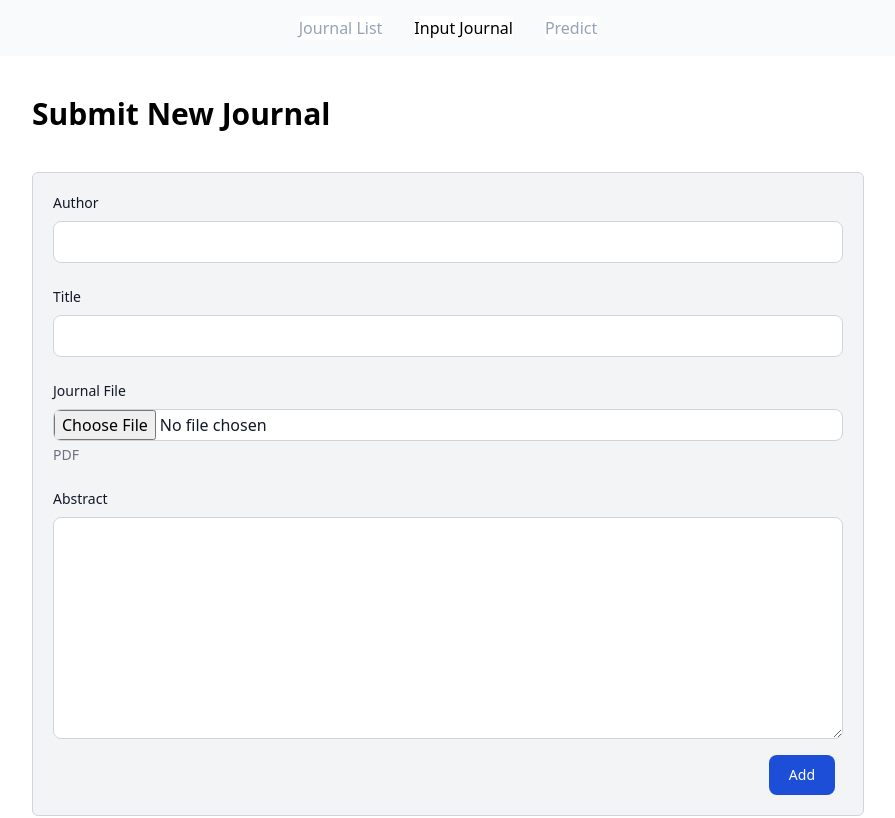
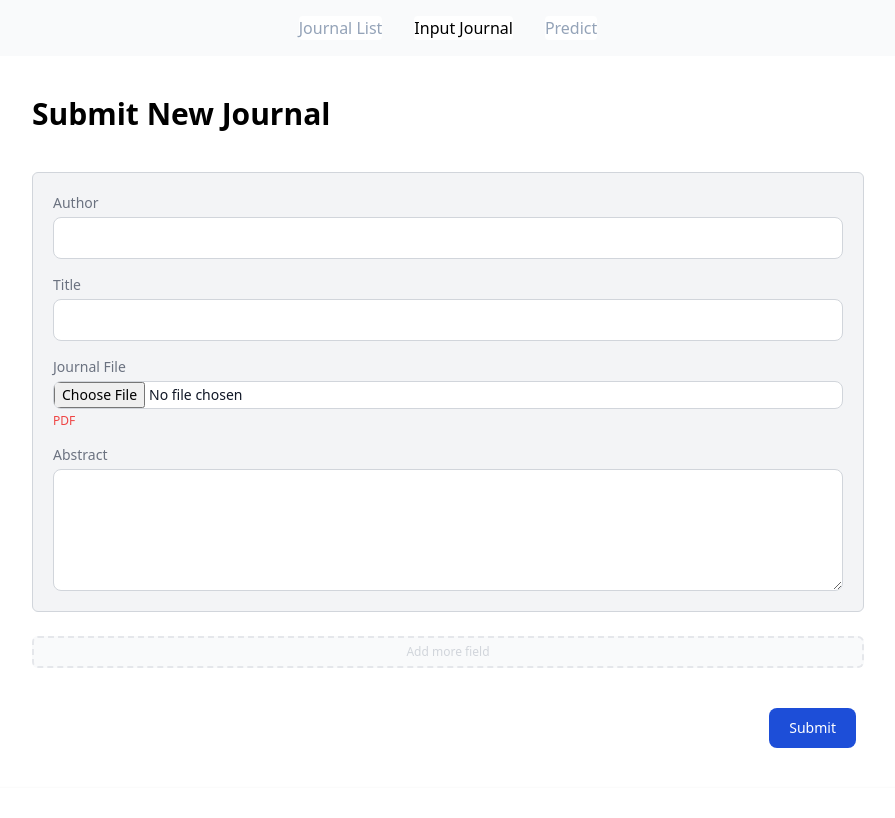
Before and after one commit to husni-robani/auto_tag_generator_web, a React (Vite) app in the folder frontend/: page /input-journal in a window 1280 px wide. Shown: the top 818 px of the page, without its empty margins (192-1087 px from the left). Built offline with nearby package versions, Linux system fonts and the light colour scheme.

Commit message:
change journal form to be dynamic form

```diff
--- a/frontend/src/components/JournalForm.jsx
+++ b/frontend/src/components/JournalForm.jsx
@@ -1,50 +1,74 @@
-import React, { useState } from "react";
+import React, { useRef, useState } from "react";
 
 export default function NewJournal({ onSubmit }) {
-  const [formData, setFormData] = useState({
+  const [formData, setFormData] = useState([
+    {
       author: "",
       title: "",
       abstract: "",
-  });
+      file: null,
+    },
+  ]);
+  const inputFile = useRef(null);
 
-  const [file, setFile] = useState();
-
-  const handleInputChange = (e) => {
-    const { name, value } = e.target;
-    setFormData((prevData) => ({
-      ...prevData,
-      [name]: value,
-    }));
+  const handleInputChange = (i, e) => {
+    const newFormData = [...formData];
+    if (e.target.name === "file") {
+      newFormData[i][e.target.name] = e.target.files[0];
+    } else {
+      newFormData[i][e.target.name] = e.target.value;
+    }
+    setFormData(newFormData);
   };
 
-  const handleFileChange = (e) => {
-    setFile(e.target.files[0]);
+  const handleAdd = (e) => {
+    const newFormData = [
+      ...formData,
+      {
+        author: "",
+        title: "",
+        abstract: "",
+        file: null,
+      },
+    ];
+
+    setFormData(newFormData);
   };
 
   const handleSubmit = (e) => {
     e.preventDefault();
+
     // pass data to parent
-    onSubmit(formData, file);
+    onSubmit(formData);
     // reset input fields
-    setFormData({
+    setFormData([
+      {
         author: "",
         title: "",
+        file: null,
         abstract: "",
-    });
+      },
+    ]);
+    if (inputFile.current) {
+      inputFile.current.value = "";
+      inputFile.current.type = "file";
+    }
   };
   return (
     <>
-      <form
-        onSubmit={handleSubmit}
-        className="flex flex-col bg-gray-100 border border-gray-300 p-5 rounded-md"
+      <form onSubmit={handleSubmit} className="flex flex-col">
+        {formData.map((form, index) => (
+          <div
+            key={index}
+            className="bg-gray-100 border border-gray-300 p-5 rounded-md mb-6"
           >
             <div className="flex flex-col lg:flex-row gap-x-10">
               <div className="flex flex-col lg:justify-around w-full">
                 {/* Author Input field */}
-            <div className="mb-6">
+                <div className="mb-4">
                   <label
                     for="author"
-                className="block mb-2 text-sm font-medium text-gray-900 dark:text-white"
+                    className="block mb-1 text-sm font-medium text-gray-500"
                   >
                     Author
                   </label>
@@ -52,16 +76,16 @@ export default function NewJournal({ onSubmit }) {
                     type="text"
                     id="author"
                     name="author"
-                value={formData.author}
-                onChange={handleInputChange}
+                    value={form.author}
+                    onChange={(event) => handleInputChange(index, event)}
                     className="bg-white border border-gray-300 text-gray-900 text-sm rounded-lg focus:ring-blue-500 focus:border-blue-500 block w-full p-2.5 dark:bg-gray-700 dark:border-gray-600 dark:placeholder-gray-400 dark:text-white dark:focus:ring-blue-500 dark:focus:border-blue-500"
                   />
                 </div>
                 {/* Title Input field */}
-            <div className="mb-6">
+                <div className="mb-4">
                   <label
                     for="title"
-                className="block mb-2 text-sm font-medium text-gray-900 dark:text-white"
+                    className="block mb-1 text-sm font-medium text-gray-500"
                   >
                     Title
                   </label>
@@ -69,26 +93,30 @@ export default function NewJournal({ onSubmit }) {
                     type="text"
                     id="title"
                     name="title"
-                value={formData.title}
-                onChange={handleInputChange}
+                    value={form.title}
+                    onChange={(event) => handleInputChange(index, event)}
                     className="bg-white border border-gray-300 text-gray-900 text-sm rounded-lg focus:ring-blue-500 focus:border-blue-500 block w-full p-2.5 dark:bg-gray-700 dark:border-gray-600 dark:placeholder-gray-400 dark:text-white dark:focus:ring-blue-500 dark:focus:border-blue-500"
                   />
                 </div>
                 {/* File Input */}
-            <div className="mb-6">
+                <div className="mb-4">
                   <label
-                class="block mb-2 text-sm font-medium text-gray-900 dark:text-white"
+                    className="block mb-1 text-sm font-medium text-gray-500"
                     for="large_size"
                   >
                     Journal File
                   </label>
                   <input
-                class="block w-full text-md text-gray-900 border border-gray-300 rounded-lg cursor-pointer bg-white dark:text-gray-400 focus:outline-none dark:bg-gray-700 dark:border-gray-600 dark:placeholder-gray-400"
+                    className="block w-full text-sm text-gray-900 border border-gray-300 rounded-lg cursor-pointer bg-white dark:text-gray-400 focus:outline-none dark:bg-gray-700 dark:border-gray-600 dark:placeholder-gray-400"
                     id="large_size"
+                    name="file"
                     type="file"
+                    accept=".pdf"
+                    ref={inputFile}
+                    onChange={(event) => handleInputChange(index, event)}
                   />
                   <p
-                class="mt-1 text-sm text-gray-500 dark:text-gray-300"
+                    className="mt-1 text-xs text-red-500 dark:text-gray-300"
                     id="file_input_help"
                   >
                     PDF
@@ -100,24 +128,33 @@ export default function NewJournal({ onSubmit }) {
             <div>
               <label
                 for="abstract"
-            class="block mb-2 text-sm font-medium text-gray-900 dark:text-white"
+                className="block mb-1 text-sm font-medium text-gray-500"
               >
                 Abstract
               </label>
               <textarea
                 id="abstract"
                 name="abstract"
-            value={formData.abstract}
-            onChange={handleInputChange}
-            rows="10"
-            class="block p-2.5 w-full text-sm text-gray-900 bg-white rounded-lg border border-gray-300 focus:ring-blue-500 focus:border-blue-500 dark:bg-gray-700 dark:border-gray-600 dark:placeholder-gray-400 dark:text-white dark:focus:ring-blue-500 dark:focus:border-blue-500"
+                value={form.abstract}
+                onChange={(event) => handleInputChange(index, event)}
+                rows="5"
+                className="block p-2.5 w-full text-sm text-gray-900 bg-white rounded-lg border border-gray-300 focus:ring-blue-500 focus:border-blue-500 dark:bg-gray-700 dark:border-gray-600 dark:placeholder-gray-400 dark:text-white dark:focus:ring-blue-500 dark:focus:border-blue-500"
               ></textarea>
             </div>
+          </div>
+        ))}
+        <button
+          onClick={handleAdd}
+          type="button"
+          className=" w-full text-xs text-center mb-6 p-1.5 border-2 border-dashed rounded-md border-gray-200 bg-gray-50 text-gray-300 hover:border-gray-400 hover:text-gray-500"
+        >
+          Add more field
+        </button>
         <button
           type="submit"
-          class="text-white bg-blue-700 hover:bg-blue-800 focus:outline-none focus:ring-4 focus:ring-blue-300 font-medium rounded-lg text-sm px-5 py-2.5 text-center me-2 mt-4 lg:ml-auto dark:bg-blue-600 dark:hover:bg-blue-700 dark:focus:ring-blue-800"
+          className="text-white bg-blue-700 hover:bg-blue-800 focus:outline-none focus:ring-4 focus:ring-blue-300 font-medium rounded-lg text-sm px-5 py-2.5 text-center me-2 mt-4 lg:ml-auto dark:bg-blue-600 dark:hover:bg-blue-700 dark:focus:ring-blue-800"
         >
-          Add
+          Submit
         </button>
       </form>
     </>
```
Lines whose indentation alone changed are shown as unchanged.
